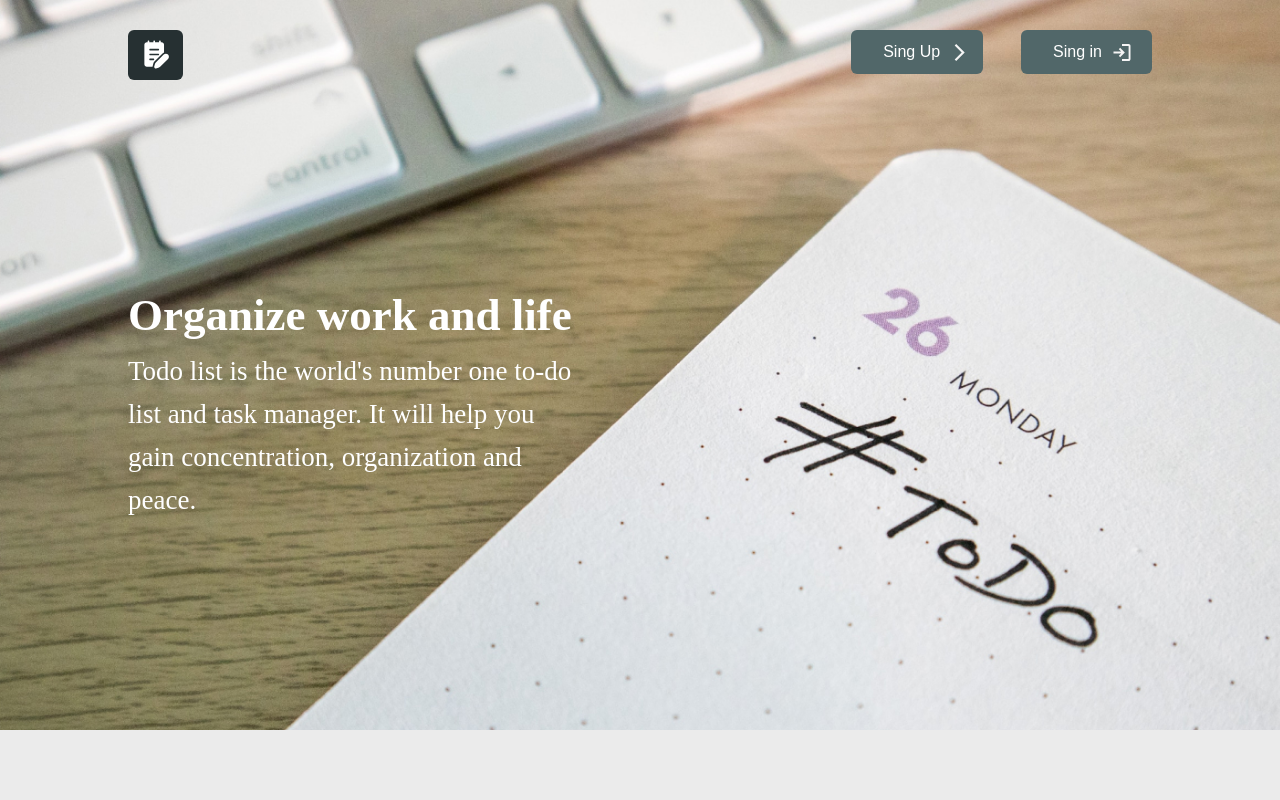
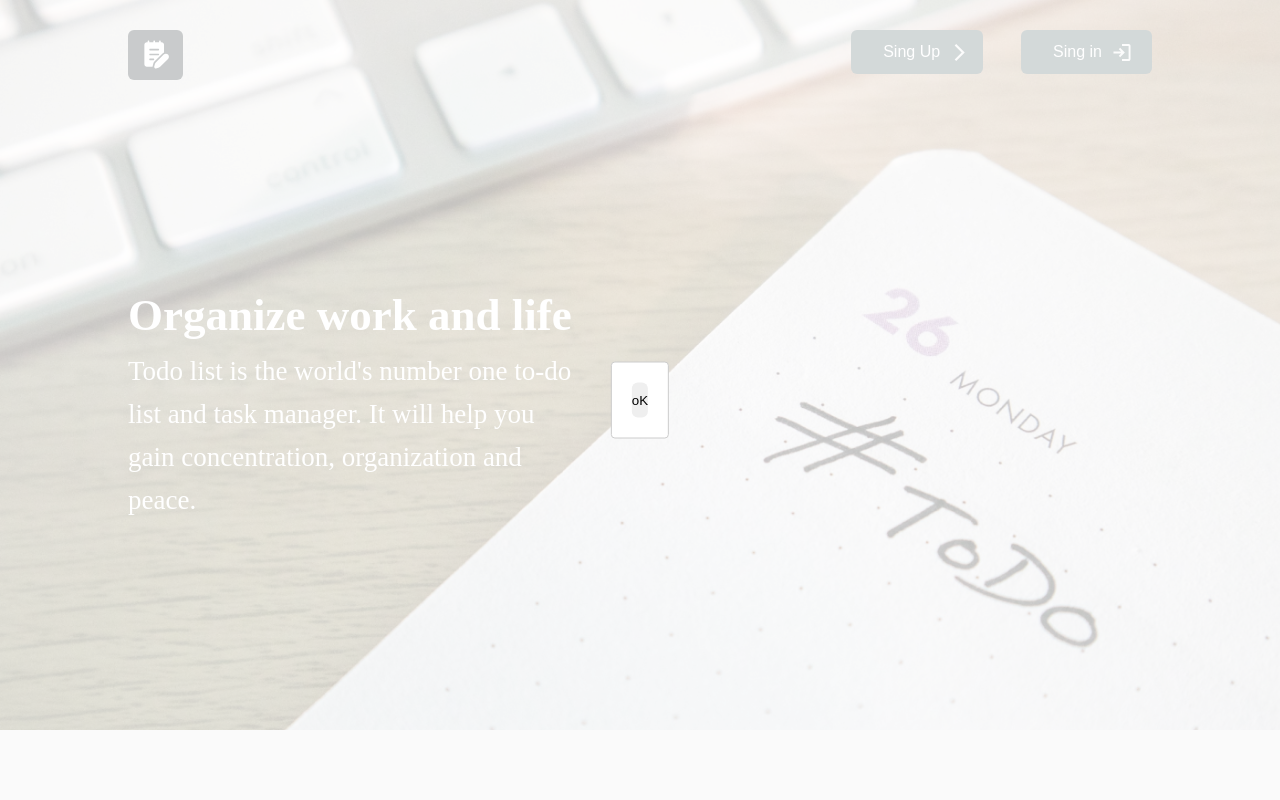
Before and after one commit to AlexZvada/todoreactapp, a React (Create React App) app in the folder client/: page / in a window 1280 px wide. Shown: the top 800 px of the page. Built offline with nearby package versions, Linux system fonts and the light colour scheme; no server answers.

Commit message:
fix bugsv2

```diff
--- a/client/src/App.jsx
+++ b/client/src/App.jsx
@@ -9,6 +9,8 @@ import {
   EditNoteModal,
   NotificationModal,
   SpinerModal,
+  RegistrationNotificModal
+
 } from "./components";
 import noteBnt from "./images/btns/note-btn.svg";
 import { useDispatch, useSelector } from "react-redux";
@@ -55,7 +57,6 @@ function App() {
     dispatch(closeSingIn());
     dispatch(clearInput());
     dispatch(clearError());
-    dispatch(clean());
   };
   const handleCloseNote = () => {
     dispatch(closeNoteModal());
@@ -114,6 +115,10 @@ function App() {
           fetchState.isLoading
         }
       />
+      <RegistrationNotificModal
+        open={singInState.status}
+        onClose={() => dispatch(clean())}
+      />
     </div>
   );
 }
--- a/client/src/components/SingInForm.jsx
+++ b/client/src/components/SingInForm.jsx
@@ -8,7 +8,7 @@ import { Button } from "./Button";
 
 export const SingInForm = ({ onClose, close }) => {
   const dispatch = useDispatch();
-  const { error, message, status } = useSelector((store) => store.reg);
+  const { error} = useSelector((store) => store.reg);
   const { input, inputError } = useSelector((store) => store.singInInput);
   const onInputChange = (e) => {
     const { name, value } = e.target;
@@ -112,11 +112,6 @@ export const SingInForm = ({ onClose, close }) => {
   };
   return (
     <div className="modal-registration">
-      {status ? (
-        <div>
-          {message} <button onClick={onClose}>oK</button>
-        </div>
-      ) : (
         <form onSubmit={singInRequest} className="form-registration">
           <h1 className="form-title">Registration</h1>
           <span className="form-registration-close" onClick={onClose}>
@@ -190,7 +185,6 @@ export const SingInForm = ({ onClose, close }) => {
           </div>
           <Button className="btn form-btn">Registration</Button>
         </form>
-      )}
     </div>
   );
 };
--- a/client/src/components/index.js
+++ b/client/src/components/index.js
@@ -8,4 +8,5 @@ export { SingInModal } from "./modal/SingInModal";
 export { AddNoteModal } from "./modal/AddNoteModal";
 export { EditNoteModal } from "./modal/EditNoteModal";
 export { NotificationModal } from "./modal/NotificationModal";
-export {SpinerModal} from './modal/SpinerModal'
+export { RegistrationNotificModal } from "./modal/RegNotifModal";
+export { SpinerModal } from "./modal/SpinerModal";
--- /dev/null
+++ b/client/src/components/modal/RegNotifModal.js
@@ -0,0 +1,25 @@
+import Modal from "react-modal";
+import { useSelector } from "react-redux";
+import { customStyles } from "./CustomStyles";
+
+Modal.setAppElement("#root");
+
+export const RegistrationNotificModal = (onClose, open)=> {
+      const {message} = useSelector((store) => store.reg);
+
+    return (
+      <Modal
+        isOpen={open}
+        onRequestClose={onClose}
+        style={customStyles}
+        contentLabel="Sing In Modal"
+      >
+        <div>
+          {message}{" "}
+          <button onClick={onClose} className="btn">
+            oK
+          </button>
+        </div>
+      </Modal>
+    );
+}
```
Also changed, not shown: 5 other files (tests, documents, lock files or other folders).
